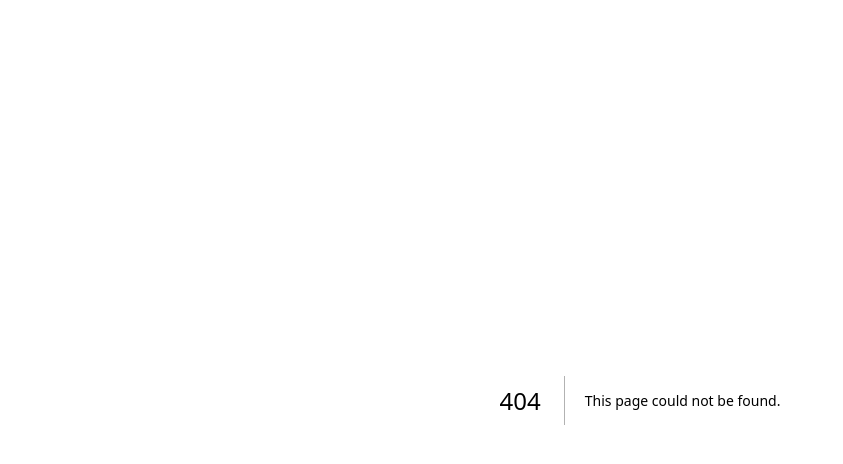
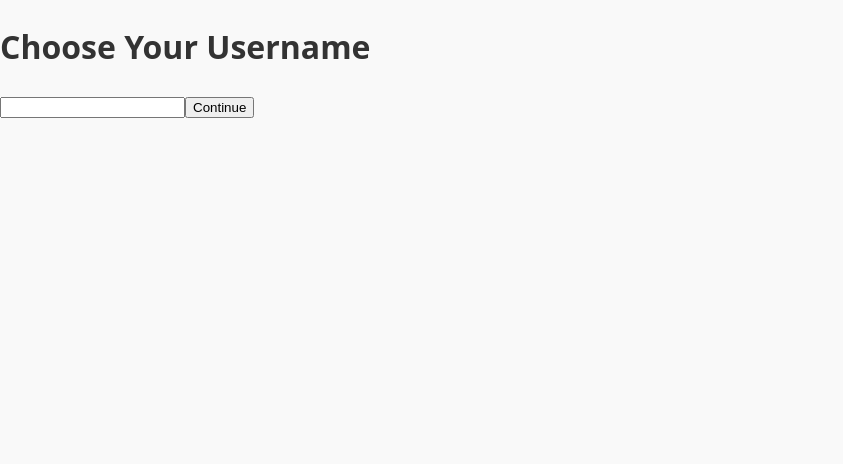
Before and after one commit to Kousei-Uchu/sequoia-support, a Next.js app: page /setup in a window 1280 px wide. Before the commit this address had no page. Shown: the top 464 px of the page, without its empty margins (0-843 px from the left). Built offline with nearby package versions, Linux system fonts and the light colour scheme; no server answers.

Commit message:
Create setup.js

```diff
--- /dev/null
+++ b/pages/setup.js
@@ -0,0 +1,51 @@
+// pages/setup.js
+import { useSession, signOut } from 'next-auth/react';
+import { useState } from 'react';
+
+export default function UsernameSetup() {
+  const { data: session, update } = useSession();
+  const [username, setUsername] = useState('');
+  const [error, setError] = useState('');
+
+  const handleSubmit = async (e) => {
+    e.preventDefault();
+    try {
+      const res = await fetch('/api/users/set-username', {
+        method: 'POST',
+        headers: { 'Content-Type': 'application/json' },
+        body: JSON.stringify({ username })
+      });
+
+      if (!res.ok) throw new Error(await res.text());
+
+      await update({
+        ...session,
+        user: {
+          ...session.user,
+          username,
+          usernameSet: true
+        }
+      });
+
+      window.location.href = '/';
+    } catch (err) {
+      setError(err.message);
+    }
+  };
+
+  return (
+    <div>
+      <h1>Choose Your Username</h1>
+      <form onSubmit={handleSubmit}>
+        <input
+          value={username}
+          onChange={(e) => setUsername(e.target.value.toLowerCase())}
+          pattern="[a-z0-9_-]{3,20}"
+          required
+        />
+        <button type="submit">Continue</button>
+        {error && <p>{error}</p>}
+      </form>
+    </div>
+  );
+}
```
